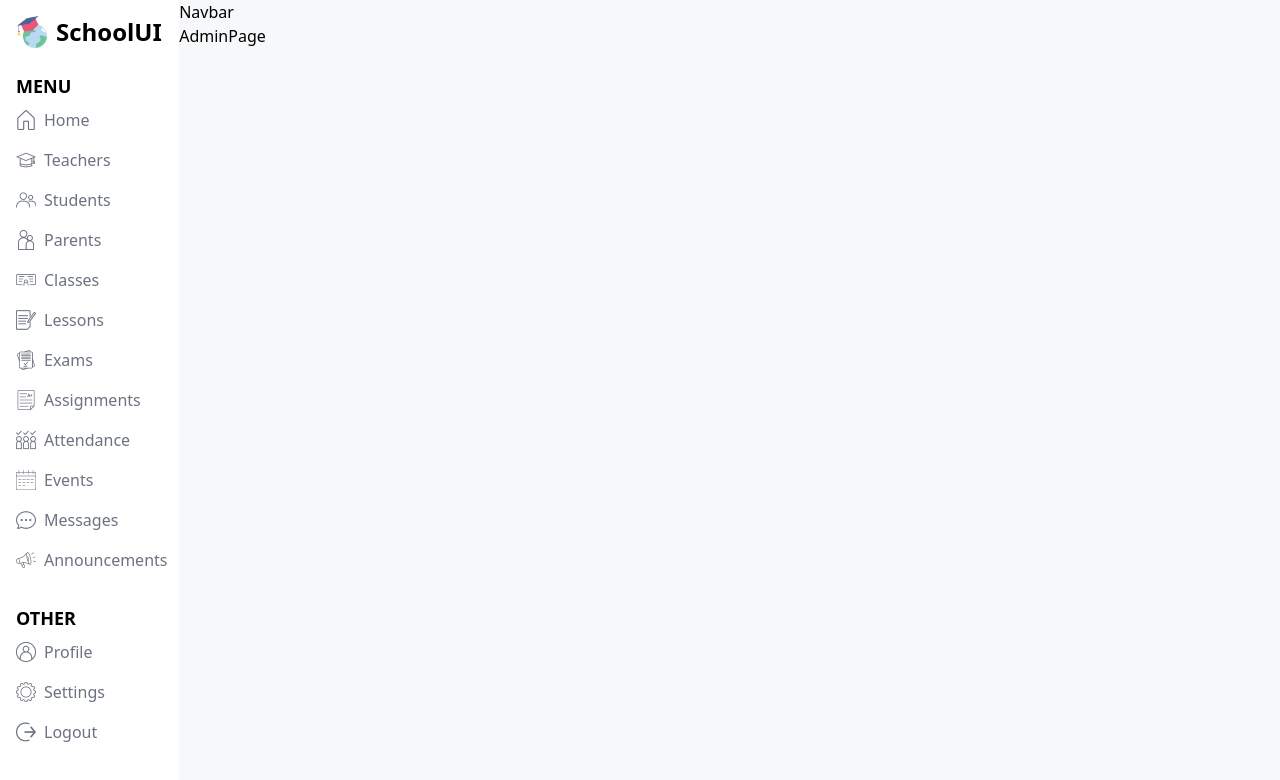
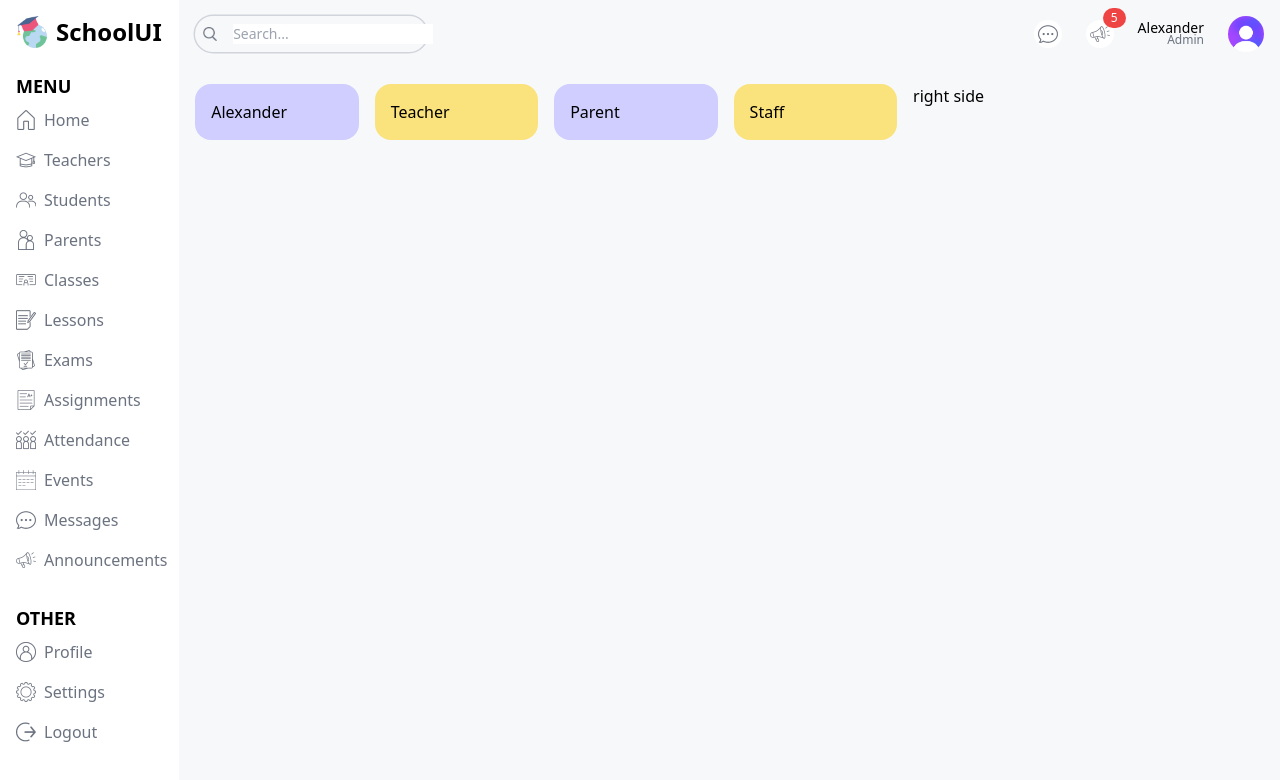
Before and after one commit to alexanderuk82/school-dashboard, a Next.js app: page /admin in a window 1280 px wide. Shown: the top 780 px of the page. Built offline with nearby package versions, Linux system fonts and the light colour scheme.

Commit message:
Top bar, icons, input search and part of the boxes in the middle section  are implementd

```diff
--- a/src/app/(dashboard)/admin/page.tsx
+++ b/src/app/(dashboard)/admin/page.tsx
@@ -1,7 +1,24 @@
 import React from "react";
+import UserCard from "@/components/UserCard";
 
 const AdminPage = () => {
-	return <div>AdminPage</div>;
+	return (
+		<main className="p-4 flex gap-4 flex-col md:flex-row">
+			{/* Middle content */}
+			<aside className=" w-full lg:w-2/3">
+				{/* User Card */}
+
+				<div className="flex  gap-4 justify-center md:justify-between">
+					<UserCard rolUser="Alexander" />
+					<UserCard rolUser="Teacher" />
+					<UserCard rolUser="Parent" />
+					<UserCard rolUser="Staff" />
+				</div>
+			</aside>
+			{/* Right content */}
+			<aside className=" w-full lg:w-1/3">right side</aside>
+		</main>
+	);
 };
 
 export default AdminPage;
--- a/src/components/Navbar.tsx
+++ b/src/components/Navbar.tsx
@@ -1,7 +1,53 @@
+import Image from "next/image";
 import React from "react";
 
 const Navbar = () => {
-	return <div>Navbar</div>;
+	return (
+		<div className="flex items-center justify-between p-4">
+			{/* Search Bar */}
+			<div className="hidden md:flex items-center gap-4 text-sm rounded-full ring-[1.5px] ring-gray-300 p-2 cursor-pointer">
+				<Image src="/search.png" alt="Search" width={14} height={14} />
+				<input
+					type="text"
+					placeholder="Search..."
+					className="focus:outline-none cursor-pointer w-[200px]"
+				/>
+			</div>
+
+			{/* icons AND user info */}
+
+			<div className=" flex items-center gap-6 justify-end w-full">
+				{/* Icons notification */}
+
+				<div className="flex bg-white rounded-full items-center justify-center w-7 h-7 cursor-pointer">
+					<Image src="/message.png" alt="User" width={20} height={20} />
+				</div>
+				<div className="flex bg-white rounded-full items-center justify-center w-7 h-7 cursor-pointer relative">
+					<Image src="/announcement.png" alt="User" width={20} height={20} />
+					<span className="absolute -top-3  -right-3 text-xs leading-3 text-white bg-red-500 rounded-full px-2 py-1 font-medium">
+						5
+					</span>
+				</div>
+				{/* User name */}
+
+				<div className="flex flex-col">
+					<span className="text-sm leading-3 font-medium">Alexander</span>
+					<span className="text-xs leading-3 text-gray-500 text-right">
+						Admin
+					</span>
+				</div>
+
+				{/* User avatar */}
+				<Image
+					src="/avatar.png"
+					alt="User"
+					width={36}
+					height={36}
+					className="rounded-full"
+				/>
+			</div>
+		</div>
+	);
 };
 
 export default Navbar;
--- /dev/null
+++ b/src/components/UserCard.tsx
@@ -0,0 +1,11 @@
+import React from "react";
+
+const UserCard = ({ rolUser }: { rolUser: string }) => {
+	return (
+		<div className="rounded-2xl odd:bg-alexPurple even:bg-alexYellow p-4 flex-1">
+			{rolUser}
+		</div>
+	);
+};
+
+export default UserCard;
--- a/tailwind.config.ts
+++ b/tailwind.config.ts
@@ -4,16 +4,27 @@ const config: Config = {
 	content: [
 		"./src/pages/**/*.{js,ts,jsx,tsx,mdx}",
 		"./src/components/**/*.{js,ts,jsx,tsx,mdx}",
-    "./src/app/**/*.{js,ts,jsx,tsx,mdx}",
+		"./src/app/**/*.{js,ts,jsx,tsx,mdx}"
 	],
 	theme: {
 		extend: {
 			colors: {
-        background: "var(--background)",
-        foreground: "var(--foreground)",
+				// Alex color palette
+				alexSky: "#C3EBFA", // Soft blue
+				alexSkyLight: "#EDF9FD", // Lighter blue
+				alexPurple: "#CFCEFF", // Soft purple
+				alexPurpleLight: "#F1F0FF", // Lighter purple
+				alexYellow: "#FAE27C", // Soft yellow
+				alexYellowLight: "#FEFCE8" // Lighter yellow
 			},
+			backgroundImage: {
+				"gradient-radial": "radial-gradient(var(--tw-gradient-stops))",
+				"gradient-conic":
+					"conic-gradient(from 180deg at 50% 50%, var(--tw-gradient-stops))"
+			}
+		}
 	},
-  },
-  plugins: [],
+	plugins: []
 };
+
 export default config;
```
Lines whose indentation alone changed are shown as unchanged.
